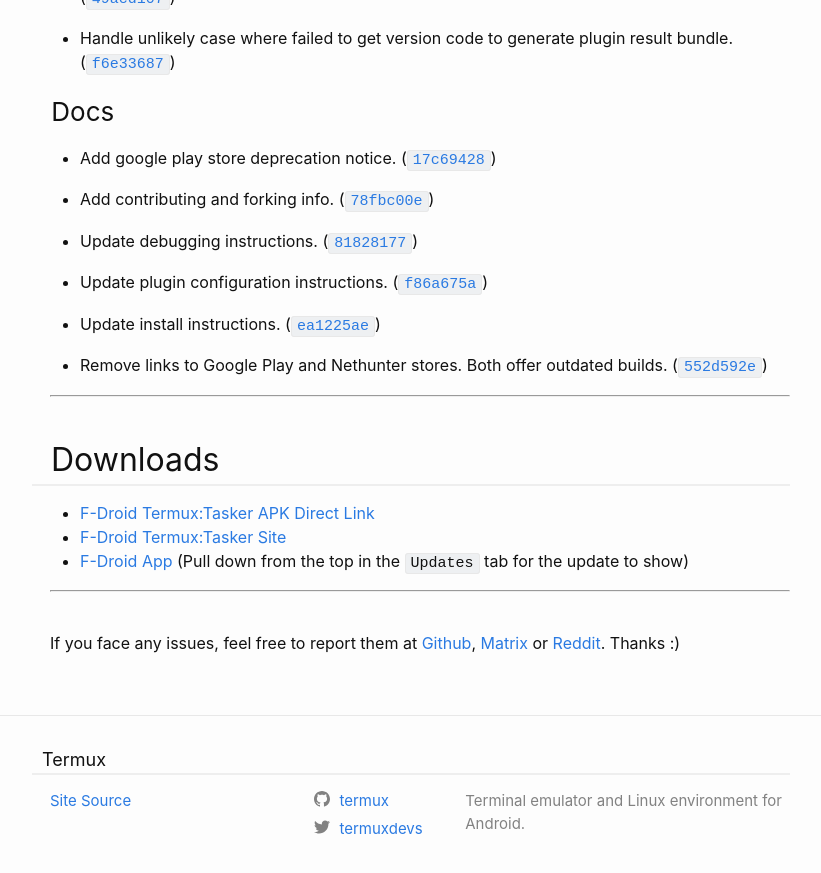
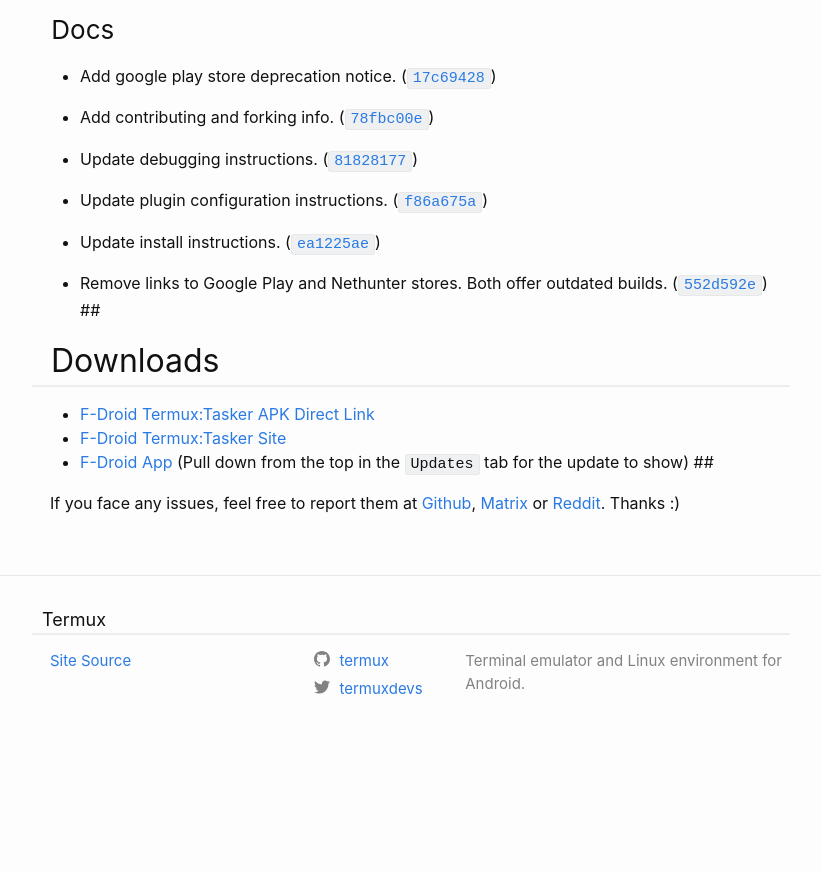
Before and after one commit to termux/termux.github.io, a Jekyll site: the page built from _posts/apps/2022-02-25-termux-tasker-v0.6.0-release.md, in a window 1280 px wide and 900 px high, scrolled down 3487 px. Shown: the top 873 px of the window, without its empty margins (220-1041 px from the left). Built offline with Jekyll 4.4.1, drawn with Linux system fonts in a browser that asks for light colours; Markdown is read by kramdown in place of the engine named in the settings; after the commit the page ends 4247 px from its top, so only the background shows below that.

```diff
--- a/_includes/anchor_headings.html
+++ b/_includes/anchor_headings.html
@@ -96,7 +96,7 @@
     {% assign _classWorkspace = _classWorkspace[1] | split: '"' %}
     {% assign _html_class = _classWorkspace[0] %}
 
-    {% if _html_class contains "no_anchor" %}
+    {% if _html_class contains "no_anchor" or header == "" %}
       {% assign skip_anchor = true %}
     {% else %}
       {% assign skip_anchor = false %}
@@ -147,6 +147,13 @@
       {% endif %}
     {% endif %}
 
+    {% if header == "" and headerLevel >= minHeader and headerLevel <= maxHeader %}
+      {% capture new_heading %}
+        <h{{ headerLevel }}></h{{ headerLevel }}>
+      {% endcapture %}
+
+    {% else %}
+
       {% capture new_heading %}
         <h{{ _hAttrToStrip }}
           {{ include.bodyPrefix }}
@@ -159,6 +166,8 @@
         </h{{ headerLevel }}>
       {% endcapture %}
 
+    {% endif %}
+
     <!--
     If we have content after the `</hX>` tag, then we'll want to append that here so we don't lost any content.
     -->
--- a/_posts/apps/2022-02-25-termux-tasker-v0.6.0-release.md
+++ b/_posts/apps/2022-02-25-termux-tasker-v0.6.0-release.md
@@ -7,16 +7,12 @@ category: apps
 The `Termux:Tasker` `v0.6.0` is out.
 
 **It is highly recommended that you update to `v0.5.0` or higher for fixes for vulnerabilities disclosed in the [Termux Apps Vulnerability Disclosures](https://termux.github.io/general/2022/02/15/termux-apps-vulnerability-disclosures.html) post.**
-
----
-&nbsp;&nbsp;
+##
 
 
 
 You can check the release at github [here](https://github.com/termux/termux-tasker/releases/tag/v0.6.0).
-
----
-&nbsp;&nbsp;
+##
 
 
 
@@ -112,9 +108,7 @@ You can check the release at github [here](https://github.com/termux/termux-task
 - Update install instructions. ([`ea1225ae`](https://github.com/termux/termux-tasker/commit/ea1225ae))
 
 - Remove links to Google Play and Nethunter stores. Both offer outdated builds. ([`552d592e`](https://github.com/termux/termux-tasker/commit/552d592e))
-
----
-&nbsp;&nbsp;
+##
 
 
 
@@ -123,9 +117,7 @@ You can check the release at github [here](https://github.com/termux/termux-task
 - [F-Droid Termux:Tasker APK Direct Link](https://f-droid.org/repo/com.termux.tasker_6.apk)
 - [F-Droid Termux:Tasker Site](https://f-droid.org/en/packages/com.termux.tasker)
 - [F-Droid App](https://f-droid.org/en/packages/org.fdroid.fdroid) (Pull down from the top in the `Updates` tab for the update to show)
-
----
-&nbsp;&nbsp;
+##
 
 
 
```
Also changed, not shown: _posts/general/2022-02-15-termux-apps-vulnerability-disclosures.md (+4 -12 lines), docs/index.md (+1 -0 lines). Lines whose indentation alone changed are shown as unchanged.
